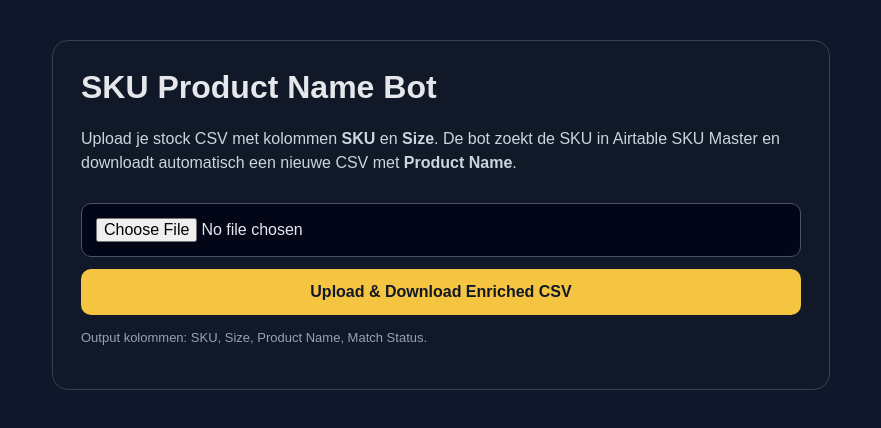
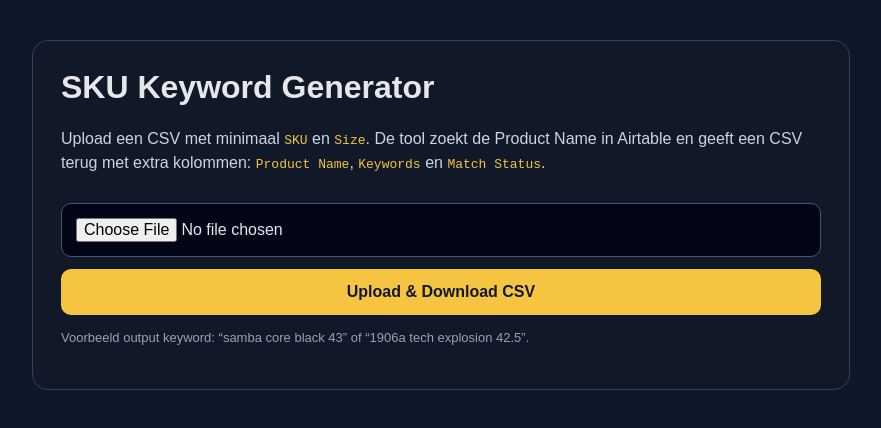
Before and after one commit to xlegendario/sku-keyword-bot, a website: page public/index.html in a window 1280 px wide. Shown: the whole page, without its empty margins (199-1080 px from the left). Drawn offline with Linux system fonts and the light colour scheme.

Commit message:
Add files via upload

```diff
--- a/public/index.html
+++ b/public/index.html
@@ -3,7 +3,7 @@
 <head>
   <meta charset="utf-8" />
   <meta name="viewport" content="width=device-width,initial-scale=1" />
-  <title>SKU Product Name Bot</title>
+  <title>SKU Keyword Generator</title>
   <style>
     body {
       font-family: Arial, sans-serif;
@@ -13,7 +13,7 @@
       padding: 40px;
     }
     .card {
-      max-width: 720px;
+      max-width: 760px;
       margin: 0 auto;
       background: #111827;
       border: 1px solid #334155;
@@ -31,10 +31,7 @@
       margin-top: 12px;
       font-size: 16px;
     }
-    input {
-      background: #020617;
-      color: #e5e7eb;
-    }
+    input { background: #020617; color: #e5e7eb; }
     button {
       background: #f5c542;
       color: #111827;
@@ -44,23 +41,25 @@
     }
     button:hover { opacity: .9; }
     .small { font-size: 13px; color: #94a3b8; }
+    code { color: #f5c542; }
   </style>
 </head>
 <body>
   <div class="card">
-    <h1>SKU Product Name Bot</h1>
+    <h1>SKU Keyword Generator</h1>
     <p>
-      Upload je stock CSV met kolommen <b>SKU</b> en <b>Size</b>.
-      De bot zoekt de SKU in Airtable SKU Master en downloadt automatisch een nieuwe CSV met <b>Product Name</b>.
+      Upload een CSV met minimaal <code>SKU</code> en <code>Size</code>.
+      De tool zoekt de Product Name in Airtable en geeft een CSV terug met extra kolommen:
+      <code>Product Name</code>, <code>Keywords</code> en <code>Match Status</code>.
     </p>
 
     <form action="/upload" method="post" enctype="multipart/form-data">
       <input type="file" name="file" accept=".csv" required />
-      <button type="submit">Upload & Download Enriched CSV</button>
+      <button type="submit">Upload & Download CSV</button>
     </form>
 
     <p class="small">
-      Output kolommen: SKU, Size, Product Name, Match Status.
+      Voorbeeld output keyword: “samba core black 43” of “1906a tech explosion 42.5”.
     </p>
   </div>
 </body>
```
